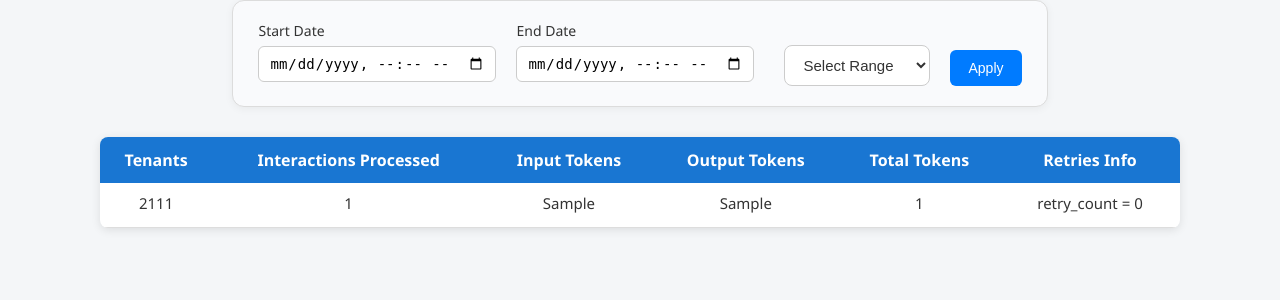
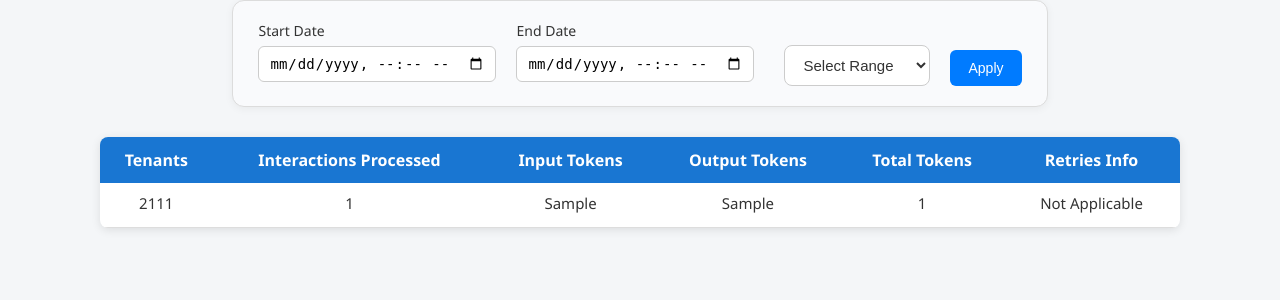
Before and after one commit to jeet-darji/Reporting_Tool_development, a Flask app: page / in a window 1280 px wide. Shown: the part 196-496 px from the top of the page. Run offline with Flask 3, Linux system fonts and the light colour scheme; a database or web service that is not in the repository returns one stand-in record (values such as "Sample title"); parts of the project's set-up code (start-up, migrations or seed data) failed here and were passed over.

Commit message:
UI_improvement

```diff
--- a/reporting_tool/templates/index.html
+++ b/reporting_tool/templates/index.html
@@ -98,7 +98,11 @@
                 <td>{{ data.totalTokens[i] }}</td>
                 <td>
                     {% for retry_name,retry_count in data.retries_info[i].items() %}
-                        <div>{{ retry_name }} = {{ retry_count }}</div>
+                        {% if retry_name=='retry_count' %}
+                            <div>Not Applicable</div>
+                        {% else %}
+                            <div>{{ retry_name }} = {{ retry_count }}</div>
+                        {% endif %}
                     {% endfor %}
                 </td>
 
```
Also changed, not shown: 1 other file.
